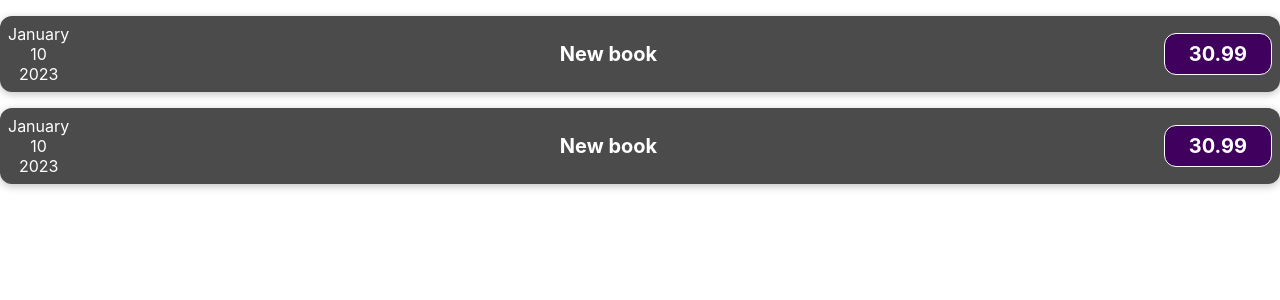
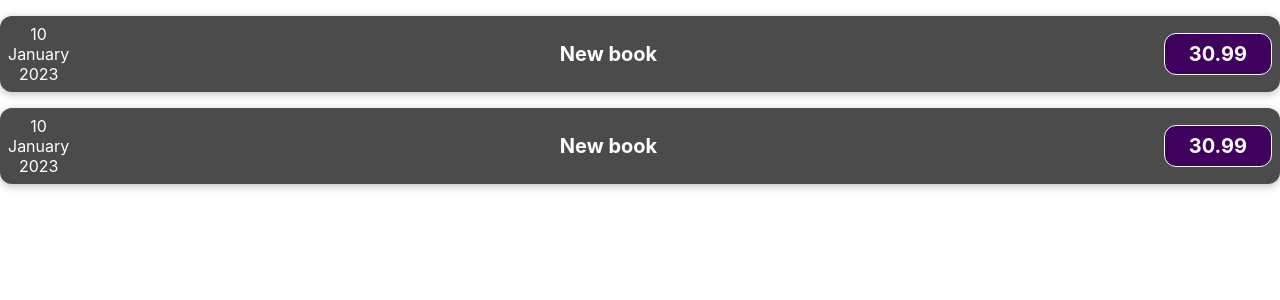
Before and after one commit to DanilKersontsev/expenses, a React (Create React App) app: page / in a window 1280 px wide. Shown: the top 300 px of the page. Built offline with nearby package versions, Linux system fonts and the light colour scheme.

Commit message:
kujunduse rakendamine komponendile

```diff
--- /dev/null
+++ b/src/component/ExpenseDate.css
@@ -0,0 +1,26 @@
+.expense-date {
+    display: flex;
+    flex-direction: column;
+    width: 5.5rem;
+    height: 5.5rem;
+    border: 1px solid #ececec;
+    background-color: #2a2a2a;
+    color: white;
+    border-radius: 12px;
+    align-items: center;
+    justify-content: center;
+}
+
+.expense-date__month {
+    font-size: 0.75rem;
+    font-weight: bold;
+}
+
+.expense-date__year {
+    font-size: 0.75rem;
+}
+
+.expense-date__day {
+    font-size: 1.5rem;
+    font-weight: bold;
+}
--- a/src/component/ExpenseDate.js
+++ b/src/component/ExpenseDate.js
@@ -5,11 +5,11 @@ function ExpenseDate(props) {
     console.log(props.date)
 
     return (
-            <div>
-                <div>{month}</div>
-                <div>{day}</div>
-                <div>{year}</div>
-            </div>
+        <div className="expense-date">
+            <div className="expense-date__day">{day}</div>
+            <div className="expense-date__month">{month}</div>
+            <div className="expense-date__year">{year}</div>
+        </div>
     )
 }
 
```
